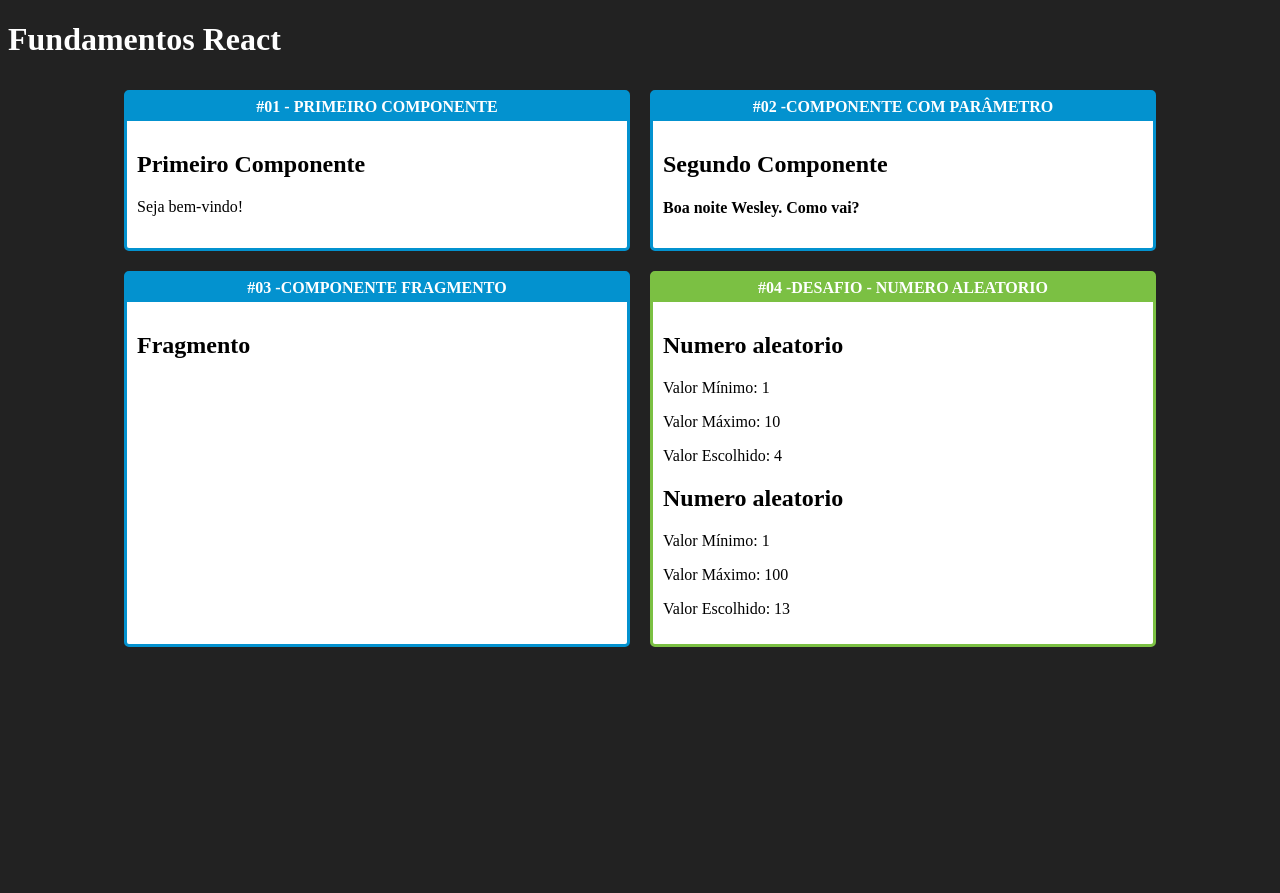
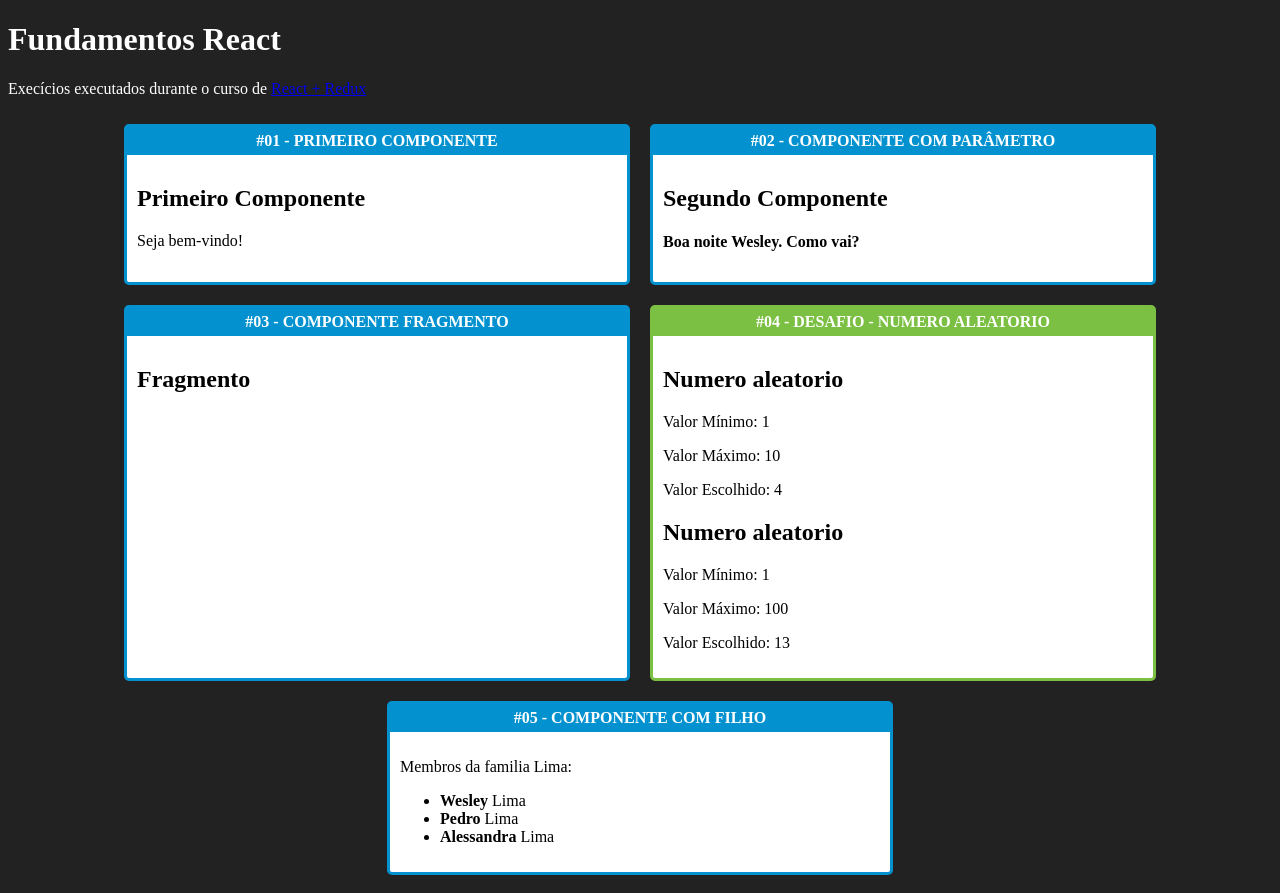
Before and after one commit to WesleyFreitasdeLima/estudos-react-fundamentos, a React (Create React App) app: page / in a window 1280 px wide. Before the commit the page ends 800 px from the top, so only its background shows below. Built offline with nearby package versions, Linux system fonts and the light colour scheme.

Commit message:
Aula 21 à 23

```diff
--- a/src/App.jsx
+++ b/src/App.jsx
@@ -10,18 +10,22 @@
 import ComponenteComParametro from './components/basicos/ComponenteComParametro';
 import Fragmento from './components/basicos/Fragmento';
 import Aleatorio from './components/basicos/Aleatorio';
-
+import Familia from './components/basicos/Familia';
+import FamiliaMembro from './components/basicos/FamiliaMembro';
 
 export default props => {
     return (
         <div className="App">
             <h1>Fundamentos React</h1>
+            <p>
+                Execícios executados durante o curso de <a href="https://www.udemy.com/course/react-redux-pt/">React + Redux</a>
+            </p>
             <div className="Cards">
                 <Card titulo="#01 - Primeiro Componente" >
                     <PrimeiroComponente />
                 </Card>
 
-                <Card titulo="#02 -Componente com parâmetro">
+                <Card titulo="#02 - Componente com parâmetro">
                     <ComponenteComParametro
                         titulo="Segundo Componente"
                         saudacao="Boa noite"
@@ -29,13 +33,21 @@
                     />
                 </Card>
 
-                <Card titulo="#03 -Componente fragmento">
+                <Card titulo="#03 - Componente fragmento">
                     <Fragmento />
                 </Card>
 
-                <Card titulo="#04 -Desafio - Numero aleatorio" color="#7bc043">
+                <Card titulo="#04 - Desafio - Numero aleatorio" color="#7bc043">
                     <Aleatorio min={1} max={10} />
                     <Aleatorio min={1} max={100} />
+                </Card>
+
+                <Card titulo="#05 - Componente com filho">
+                    <Familia sobrenome="Lima">
+                        <FamiliaMembro nome="Wesley" />
+                        <FamiliaMembro nome="Pedro" />
+                        <FamiliaMembro nome="Alessandra"/>
+                    </Familia>
                 </Card>
             </div>
         </div>
--- /dev/null
+++ b/src/components/basicos/Familia.jsx
@@ -0,0 +1,27 @@
+import React from 'react';
+
+export default props => {
+    return (
+        <>
+            <p>Membros da familia {props.sobrenome}:</p>
+            <ul>
+                {
+                    // Fornecendo as props do componente pai para o componente filho
+
+                    // Apenas um componente
+                    // React.cloneElement(props.children, { ...props })
+
+                    // Multiplos componentes
+                    /*
+                    React.Children.map(props.children, (child) => {
+                        return React.cloneElement(child, props);
+                    })
+                    */
+                    props.children.map((child, i) => {
+                        return React.cloneElement(child, { ...props, key: i });
+                    })
+                }
+            </ul>
+        </>
+    );
+}
--- /dev/null
+++ b/src/components/basicos/FamiliaMembro.jsx
@@ -0,0 +1,8 @@
+import React from 'react';
+
+export default props => {
+    console.log(props)
+    return (
+        <li><strong>{props.nome}</strong> {props.sobrenome}</li>
+    );
+}
```
